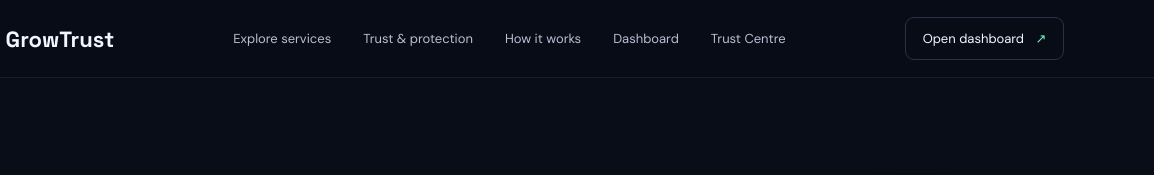
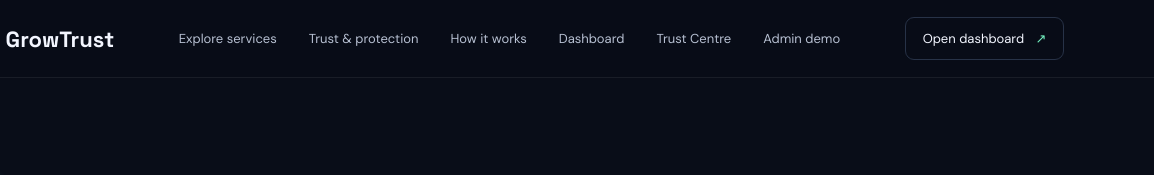
Before and after one commit to shanraku/growtrust, a plain HTML site: page index.html in a window 1280 px wide. Shown: the top 175 px of the page, 126-1280 px from the left. Drawn offline with Linux system fonts and the light colour scheme.

Commit message:
Add Admin demo navigation to marketplace

```diff
--- a/index.html
+++ b/index.html
@@ -6,7 +6,7 @@
 <title>GrowTrust — Real Growth. Transparent Results.</title><link rel="stylesheet" href="styles.css">
 </head>
 <body>
-<header class="topbar"><a class="brand" href="#"><span class="brand-mark">G</span> GrowTrust</a><nav><a href="#services">Explore services</a><a href="#protection">Trust & protection</a><a href="#how">How it works</a><a href="dashboard.html">Dashboard</a><a href="trust.html">Trust Centre</a></nav><a class="nav-cta" href="dashboard.html">Open dashboard <span>↗</span></a></header>
+<header class="topbar"><a class="brand" href="#"><span class="brand-mark">G</span> GrowTrust</a><nav><a href="#services">Explore services</a><a href="#protection">Trust & protection</a><a href="#how">How it works</a><a href="dashboard.html">Dashboard</a><a href="trust.html">Trust Centre</a><a href="admin.html">Admin demo</a></nav><a class="nav-cta" href="dashboard.html">Open dashboard <span>↗</span></a></header>
 <main>
 <section class="hero"><div class="hero-copy"><div class="eyebrow"><i></i> THE TRANSPARENT GROWTH MARKETPLACE</div><h1>Grow with clarity.<br><em>Earn trust.</em></h1><p>Discover responsible marketing services, compare clear deliverables, and track campaign progress without hidden promises.</p><div class="hero-actions"><a class="primary" href="#services">Explore services <span>→</span></a><a class="secondary" href="#protection">How protection works</a></div><div class="proof"><span>✓ Clear deliverables</span><span>✓ Progress visibility</span><span>✓ Fair dispute process</span></div></div><div class="hero-visual"><div class="orb orb-a"></div><div class="orb orb-b"></div><div class="growth-card"><div class="card-top"><span>CAMPAIGN OVERVIEW</span><b class="live">● DEMO</b></div><div class="metric-label">Campaign progress</div><div class="metric">68<span>%</span></div><div class="progress"><i></i></div><div class="chart"><span style="height:28%"></span><span style="height:42%"></span><span style="height:35%"></span><span style="height:57%"></span><span style="height:49%"></span><span style="height:76%"></span><span style="height:68%"></span></div><div class="card-foot"><span>Illustrative data only</span><span>↗ Tracking preview</span></div></div><div class="float-tag">✦ No fake engagement</div></div></section>
 <section class="stats"><div><strong>01</strong><span>Transparent packages</span></div><div><strong>02</strong><span>Trackable milestones</span></div><div><strong>03</strong><span>Seller accountability</span></div><div><strong>04</strong><span>Customer-first support</span></div></section>
```
